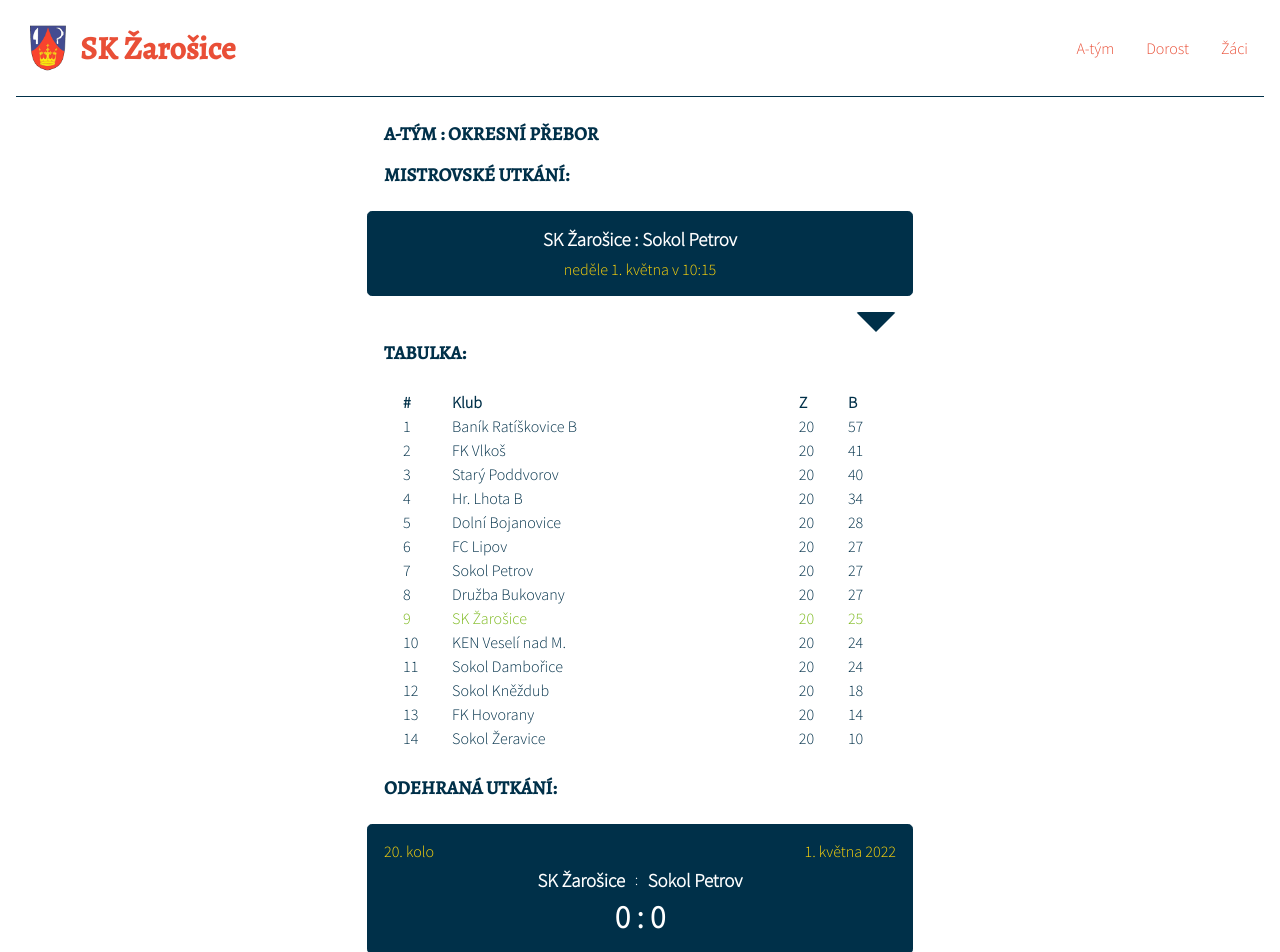
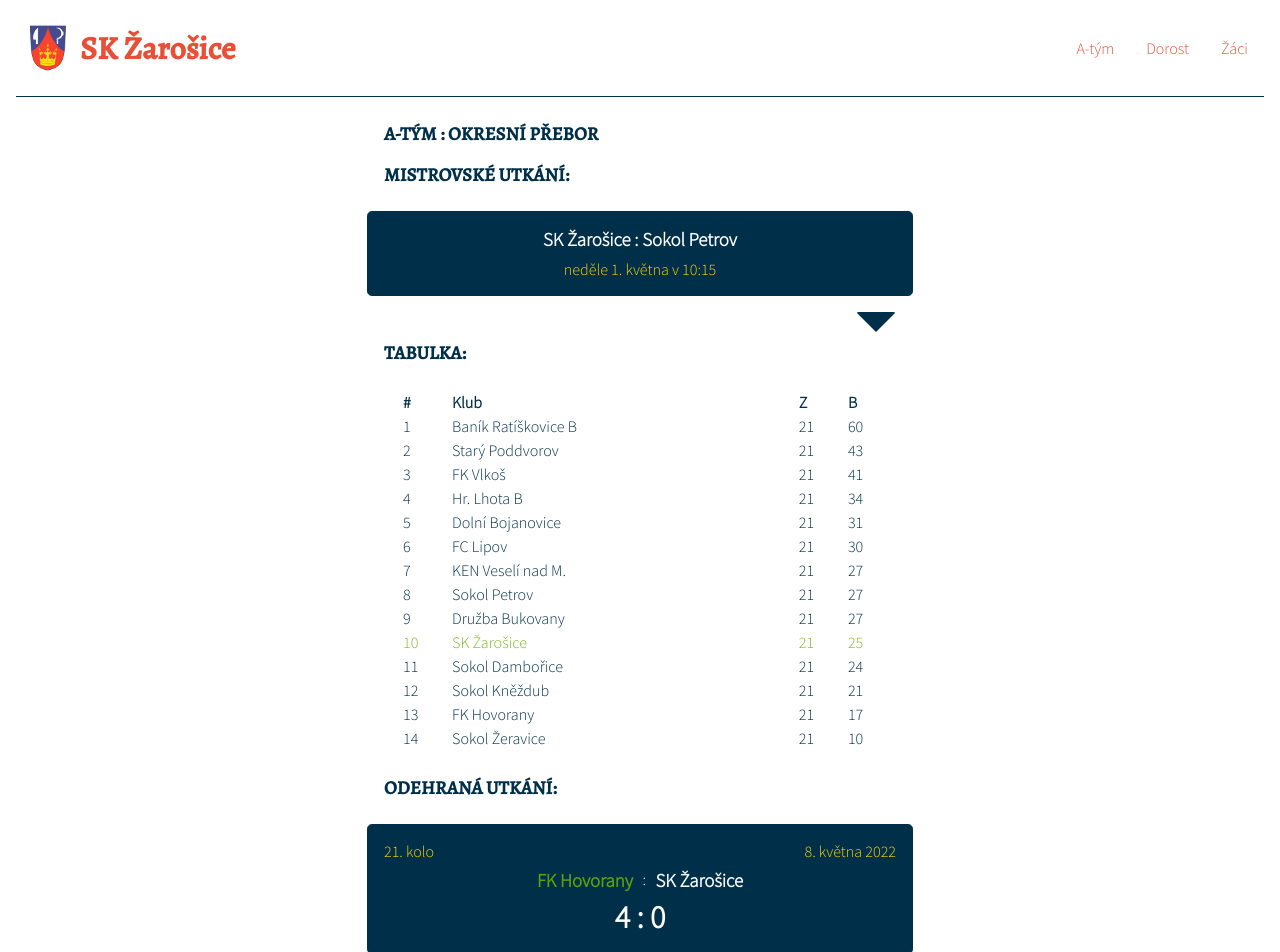
Before and after one commit to StanaSimec/sk-zarosice-web, a React (Create React App) app: page / in a window 1280 px wide. Shown: the top 952 px of the page. Built offline with nearby package versions, Linux system fonts and the light colour scheme.

Commit message:
matches updated

```diff
--- a/src/data/points.js
+++ b/src/data/points.js
@@ -1,32 +1,32 @@
 export const POINTS = {
   A_TEAM: [
-    { position: 1, team: "Baník Ratíškovice B", matches: 20, points: 57 },
-    { position: 2, team: "FK Vlkoš", matches: 20, points: 41 },
-    { position: 3, team: "Starý Poddvorov", matches: 20, points: 40 },
-    { position: 4, team: "Hr. Lhota B", matches: 20, points: 34 },
-    { position: 5, team: "Dolní Bojanovice", matches: 20, points: 28 },
-    { position: 6, team: "FC Lipov", matches: 20, points: 27 },
-    { position: 7, team: "Sokol Petrov", matches: 20, points: 27 },
-    { position: 8, team: "Družba Bukovany", matches: 20, points: 27 },
-    { position: 9, team: "SK Žarošice", matches: 20, points: 25 },
-    { position: 10, team: "KEN Veselí nad M.", matches: 20, points: 24 },
-    { position: 11, team: "Sokol Dambořice", matches: 20, points: 24 },
-    { position: 12, team: "Sokol Kněždub", matches: 20, points: 18 },
-    { position: 13, team: "FK Hovorany", matches: 20, points: 14 },
-    { position: 14, team: "Sokol Žeravice", matches: 20, points: 10 },
+    { position: 1, team: "Baník Ratíškovice B", matches: 21, points: 60 },
+    { position: 2, team: "Starý Poddvorov", matches: 21, points: 43 },
+    { position: 3, team: "FK Vlkoš", matches: 21, points: 41 },
+    { position: 4, team: "Hr. Lhota B", matches: 21, points: 34 },
+    { position: 5, team: "Dolní Bojanovice", matches: 21, points: 31 },
+    { position: 6, team: "FC Lipov", matches: 21, points: 30 },
+    { position: 7, team: "KEN Veselí nad M.", matches: 21, points: 27 },
+    { position: 8, team: "Sokol Petrov", matches: 21, points: 27 },
+    { position: 9, team: "Družba Bukovany", matches: 21, points: 27 },
+    { position: 10, team: "SK Žarošice", matches: 21, points: 25 },
+    { position: 11, team: "Sokol Dambořice", matches: 21, points: 24 },
+    { position: 12, team: "Sokol Kněždub", matches: 21, points: 21 },
+    { position: 13, team: "FK Hovorany", matches: 21, points: 17 },
+    { position: 14, team: "Sokol Žeravice", matches: 21, points: 10 },
   ],
   U19: [
-    { position: 1, team: "Charvátská N. V.", matches: 15, points: 38 },
-    { position: 2, team: "FK Ratíškovice B", matches: 14, points: 33 },
-    { position: 3, team: "Kobylí-Bořetice", matches: 14, points: 31 },
-    { position: 4, team: "FK Milotice", matches: 14, points: 29 },
-    { position: 5, team: "Čejkovice-Hovorany", matches: 14, points: 27 },
+    { position: 1, team: "Charvátská N. V.", matches: 16, points: 41 },
+    { position: 2, team: "FK Ratíškovice B", matches: 16, points: 37 },
+    { position: 3, team: "Kobylí-Bořetice", matches: 15, points: 34 },
+    { position: 4, team: "FK Milotice", matches: 15, points: 29 },
+    { position: 5, team: "Čejkovice-Hovorany", matches: 15, points: 28 },
     { position: 6, team: "Agro Vnorovy", matches: 14, points: 22 },
-    { position: 7, team: "SK Žarošice", matches: 14, points: 17 },
-    { position: 8, team: "Těmice-Mor.Písek", matches: 15, points: 17 },
-    { position: 9, team: "Družba Bukovany", matches: 15, points: 9 },
-    { position: 10, team: "Sokol Brumovice", matches: 15, points: 9 },
-    { position: 11, team: "SK Kostelec", matches: 14, points: 0 },
+    { position: 7, team: "Těmice-Mor.Písek", matches: 16, points: 20 },
+    { position: 8, team: "SK Žarošice", matches: 14, points: 17 },
+    { position: 9, team: "Družba Bukovany", matches: 16, points: 9 },
+    { position: 10, team: "Sokol Brumovice", matches: 16, points: 9 },
+    { position: 11, team: "SK Kostelec", matches: 15, points: 0 },
   ],
   U15: [
     { position: 1, team: "Čejč-Hovorany", matches: 10, points: 25 },
--- a/src/data/results.js
+++ b/src/data/results.js
@@ -2,6 +2,14 @@ import { TEAMS } from "../constants/constants";
 
 export const RESULTS = {
   A_TEAM: [
+    {
+      round: 21,
+      date: new Date("2022-05-08"),
+      homeTeam: TEAMS.HOVORANY,
+      homeScore: 4,
+      awayTeam: TEAMS.ZAROSICE,
+      awayScore: 0,
+    },
     {
       round: 20,
       date: new Date("2022-05-01"),
```
